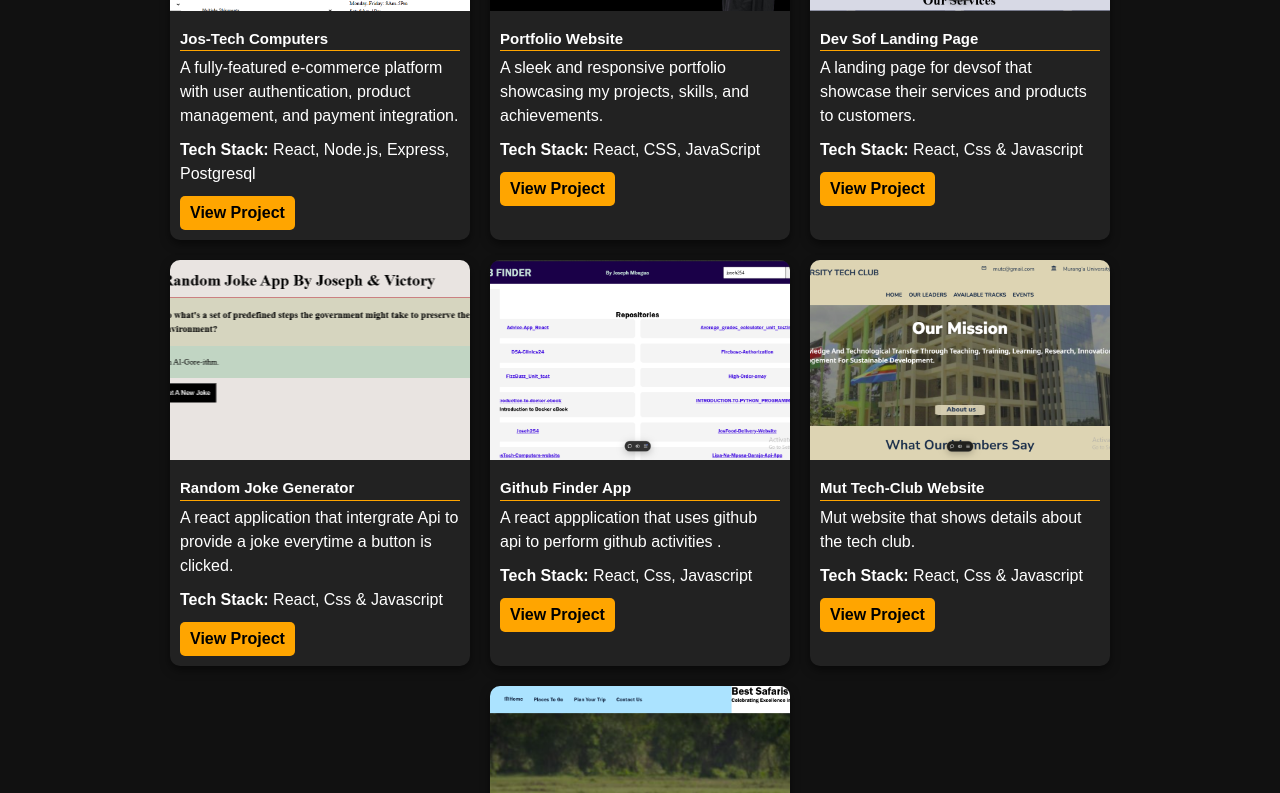
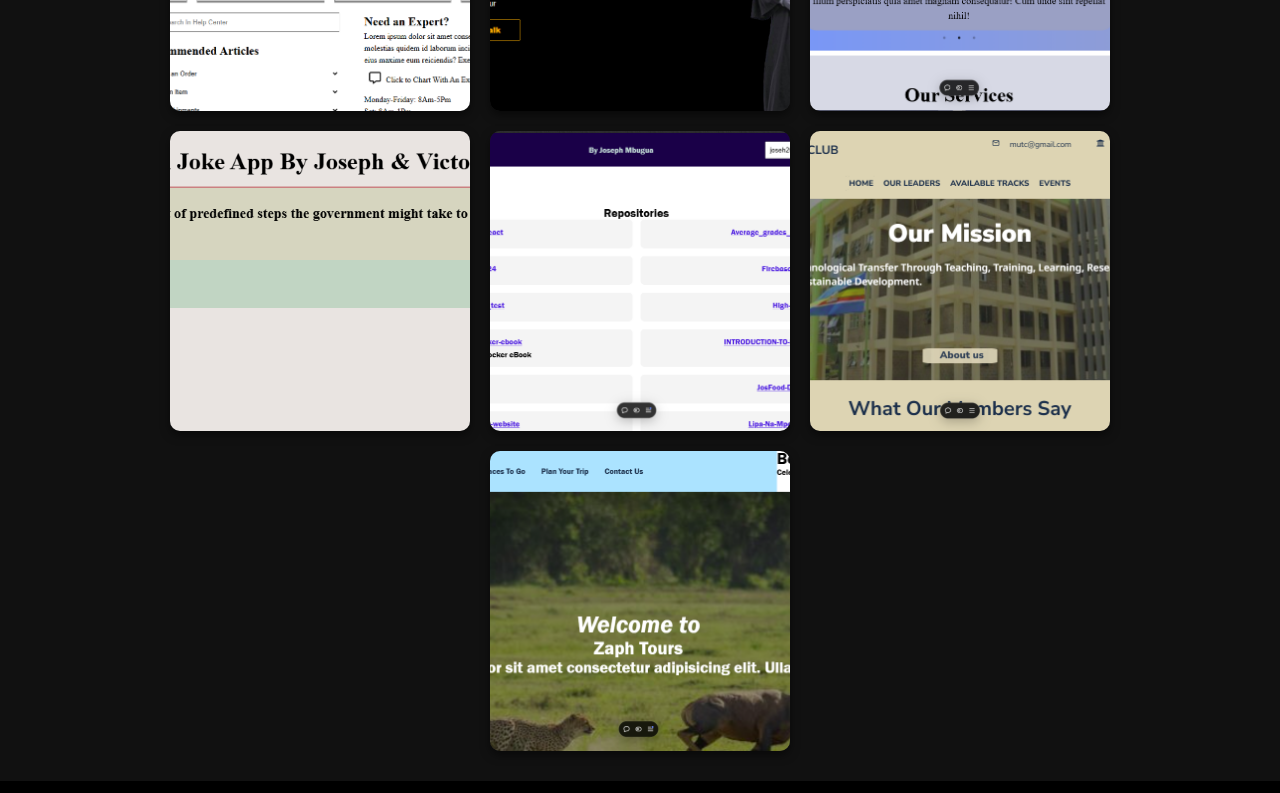
Before and after one commit to Joseh254/Portfolio, a React (Vite) app: page / in a window 1280 px wide. Shown: the part 1440-2233 px from the top of the page. Built offline with nearby package versions, Linux system fonts and the light colour scheme.

Commit message:
add hover effect on project

```diff
--- a/src/COMPONENTS/PROJECTS/Projects.css
+++ b/src/COMPONENTS/PROJECTS/Projects.css
@@ -2,7 +2,6 @@
   padding: 3rem 1.5rem;
   background-color: #111; /* Matches your theme */
   color: var(--white-color);
-
 }
 
 .section-title {
@@ -21,23 +20,42 @@
 }
 
 .project-card {
+  position: relative; /* Required for absolute positioning of overlay */
   background-color: #222;
   border-radius: 10px;
   overflow: hidden;
-    max-width: 300px;
+  width: 300px;
+  height: 300px; /* Fixed height to maintain consistent sizing */
   box-shadow: 0px 4px 10px rgba(0, 0, 0, 0.5);
-    transition: transform 0.3s ease, box-shadow 0.3s ease;
 }
-
 
 .project-image {
   width: 100%;
-    height: 200px;
+  height: 100%;
   object-fit: cover;
 }
 
 .project-details {
+  position: absolute;
+  bottom: 0; /* Start from the bottom */
+  left: 0;
+  width: 100%;
+  height: 100%; /* Covers entire card */
+  background-color: rgba(0, 0, 0, 0.8); /* Semi-transparent overlay */
+  color: var(--white-color);
+  display: flex;
+  flex-direction: column;
+  justify-content: center;
+  align-items: center;
   padding: 1rem;
+  opacity: 0; /* Initially hidden */
+  transform: translateY(100%); /* Start off-screen below */
+  transition: opacity 0.5s ease, transform 0.5s ease;
+}
+
+.project-card:hover .project-details {
+  opacity: 1; /* Show details on hover */
+  transform: translateY(0); /* Slide into place */
 }
 
 .project-details h3 {
@@ -45,11 +63,14 @@
   margin-bottom: 0.5rem;
   text-transform: capitalize;
   border-bottom: solid var(--primary-color) 1px;
+  animation: slide-up 0.5s ease forwards;
 }
 
 .project-details p {
   margin-bottom: 1rem;
   line-height: 1.5;
+  text-align: center;
+  animation: slide-up 0.6s ease forwards;
 }
 
 .project-link {
@@ -60,8 +81,23 @@
   text-decoration: none;
   border-radius: 5px;
   font-weight: bold;
+  margin-top: 1rem;
+  animation: slide-up 0.7s ease forwards;
   transition: background-color 0.3s;
 }
+
 .project-link:hover {
   background-color: #e2b571;
 }
+
+/* Keyframes for slide-up effect */
+@keyframes slide-up {
+  from {
+    transform: translateY(20px); /* Start below */
+    opacity: 0;
+  }
+  to {
+    transform: translateY(0); /* Move into place */
+    opacity: 1;
+  }
+}
--- a/src/COMPONENTS/PROJECTS/Projects.jsx
+++ b/src/COMPONENTS/PROJECTS/Projects.jsx
@@ -1,12 +1,12 @@
 import React from "react";
 import "./Projects.css";
-import project1 from '../../assets/project1.png'
-import project2 from '../../assets/project2.png'
-import project3 from '../../assets/project3.png'
-import project4 from '../../assets/project4.png'
-import project5 from '../../assets/project5.png'
-import project6 from '../../assets/project6.png'
-import project7 from '../../assets/project7.png'
+import project1 from '../../assets/project1.png';
+import project2 from '../../assets/project2.png';
+import project3 from '../../assets/project3.png';
+import project4 from '../../assets/project4.png';
+import project5 from '../../assets/project5.png';
+import project6 from '../../assets/project6.png';
+import project7 from '../../assets/project7.png';
 
 function Projects() {
   const projects = [
@@ -37,7 +37,7 @@ function Projects() {
     {
         title: "random joke generator",
         description:
-          "A react application that intergrate Api to provide a joke everytime a button is clicked.",
+          "A react application that integrates an API to provide a joke every time a button is clicked.",
         techStack: "React, Css & Javascript",
         image: project6,
         link: "https://random-joke-generator-alpha.vercel.app/",
@@ -45,7 +45,7 @@ function Projects() {
       {
         title: "github finder app",
         description:
-          "A react appplication that uses github api to perform github activities .",
+          "A React application that uses GitHub API to perform GitHub activities.",
         techStack: "React, Css, Javascript",
         image: project4,
         link: "https://github-finder-app-one-omega.vercel.app/",
--- a/src/PAGES/HOME/Home.jsx
+++ b/src/PAGES/HOME/Home.jsx
@@ -3,7 +3,6 @@ import Hero from "../../COMPONENTS/HEROSECTION/Hero";
 import Projects from "../../COMPONENTS/PROJECTS/Projects";
 import Skills from "../../COMPONENTS/SKILLS/Skills";
 import Experience from "../../COMPONENTS/EXPERIENCE/Experience";
-import Certification from "../../COMPONENTS/CERTIFICATIONS/CertificationCarousel.JSX";
 function Home() {
   return (
     <>
@@ -11,7 +10,6 @@ function Home() {
       <Skills/>
       <Projects/>
       <Experience/>
-      <Certification/>
 
     </>
   );
```
Lines whose indentation alone changed are shown as unchanged.
